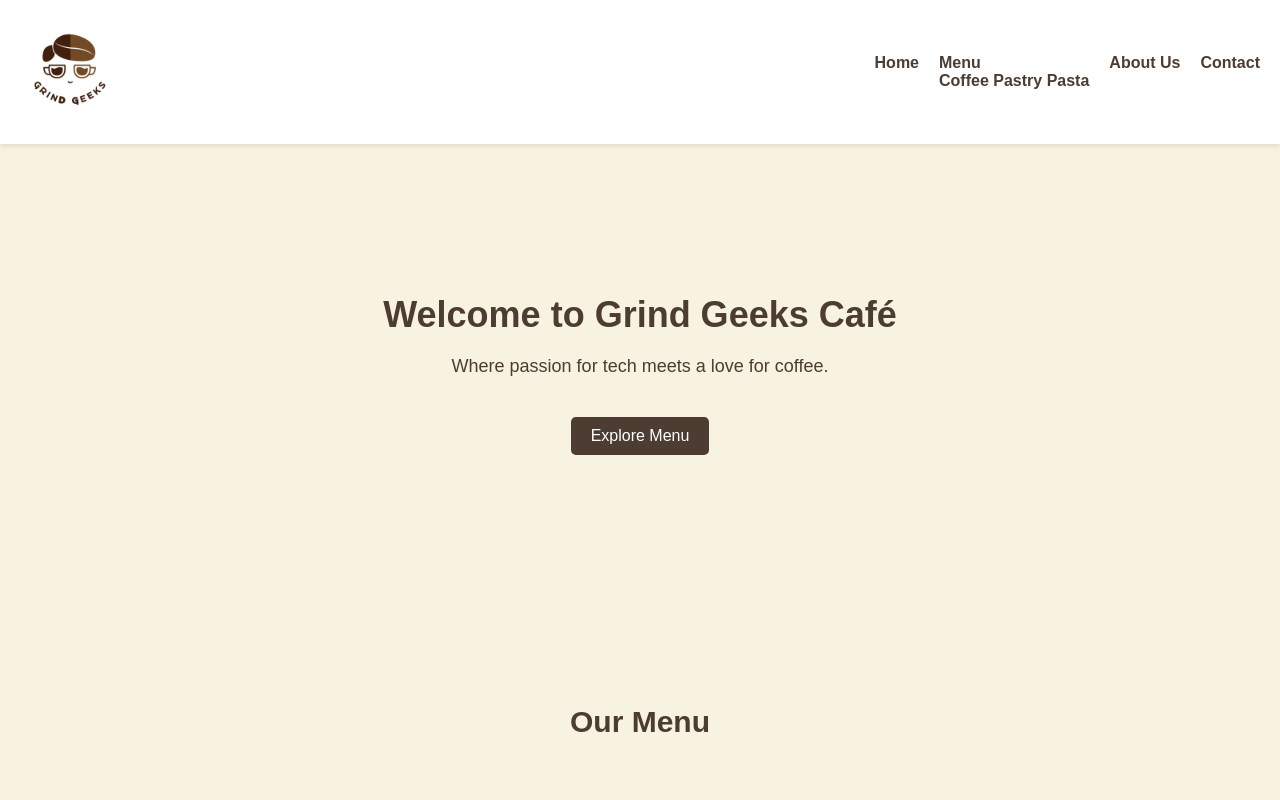
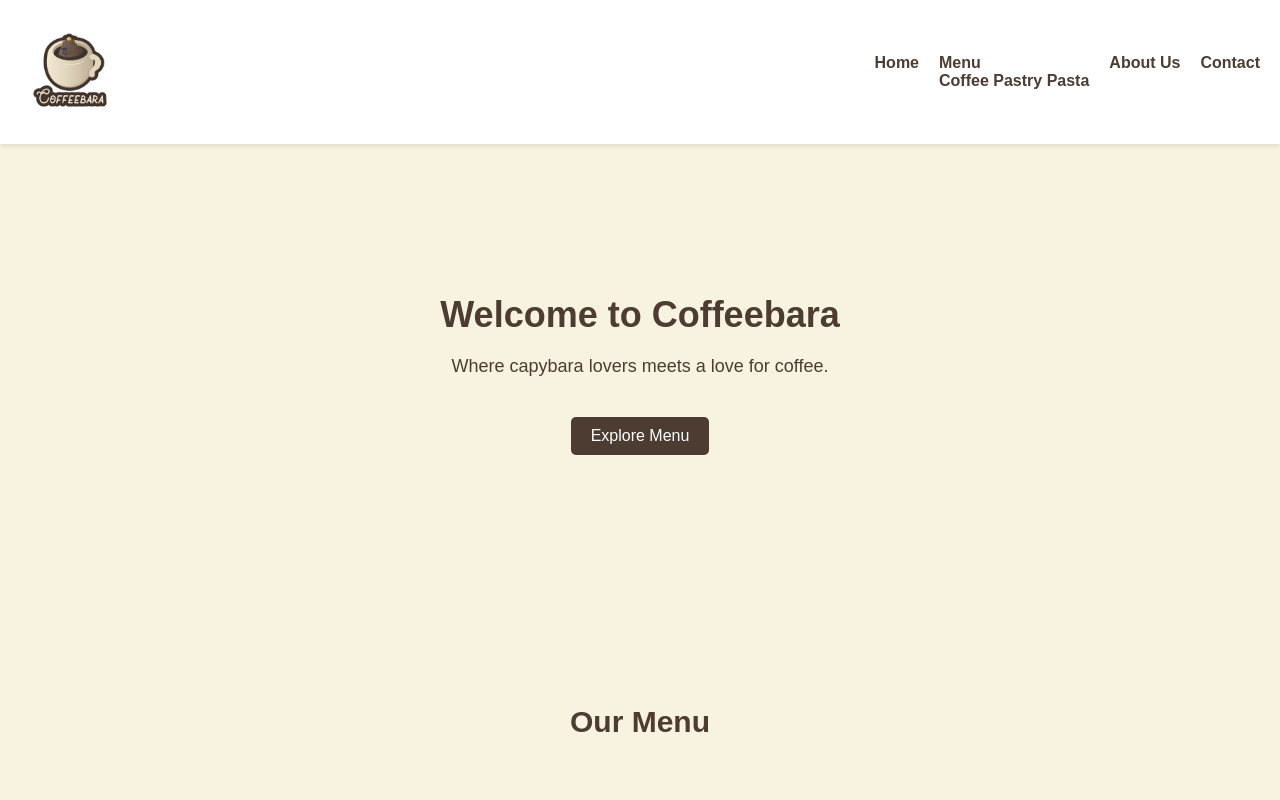
Before and after one commit to ImPresence2001/CC6-Marvin-Cyrus_Coffeebara, a plain HTML site: page index.html in a window 1280 px wide. Shown: the top 800 px of the page. Drawn offline with Linux system fonts and the light colour scheme.

Commit message:
just an update

```diff
--- a/index.html
+++ b/index.html
@@ -6,13 +6,13 @@
     <link rel="stylesheet" href="css/styles.css">
     <link rel = "icon" href ="img/icon.png"
 			type = "image/x-icon">
-    <title>Cafebara</title>
+    <title>Coffeebara</title>
 </head>
 <body>
     <header>
         <nav>
             <div class="logo">
-                <img src="img/logo_2.png" alt="Logo">
+                <img src="img/cafebara.png" alt="Logo">
             </div>
             <ul>
                 <li><a href="#home">Home</a></li>
@@ -31,8 +31,8 @@
     </header>
 
     <section id="home" class="hero">
-        <h1>Welcome to Grind Geeks Café</h1>
-        <p>Where passion for tech meets a love for coffee.</p>
+        <h1>Welcome to Coffeebara</h1>
+        <p>Where capybara lovers meets a love for coffee.</p>
         <a href="#menu" class="cta-button">Explore Menu</a>
     </section>
 
@@ -75,7 +75,7 @@
 
     <section id="about" class="about">
         <h2>About Us</h2>
-        <p>Discover the story behind CozyCup Café...</p>
+        <p>Discover the story behind Coffebara...</p>
     </section>
 
     <section id="contact" class="contact">
@@ -84,7 +84,7 @@
     </section>
 
     <footer>
-        <p>&copy; 2023 CozyCup Café. All rights reserved.</p>
+        <p>&copy; 2023 Coffeebara. All rights reserved.</p>
     </footer>
 </body>
 </html>
```
Also changed, not shown: img/cafebara.png (added).
